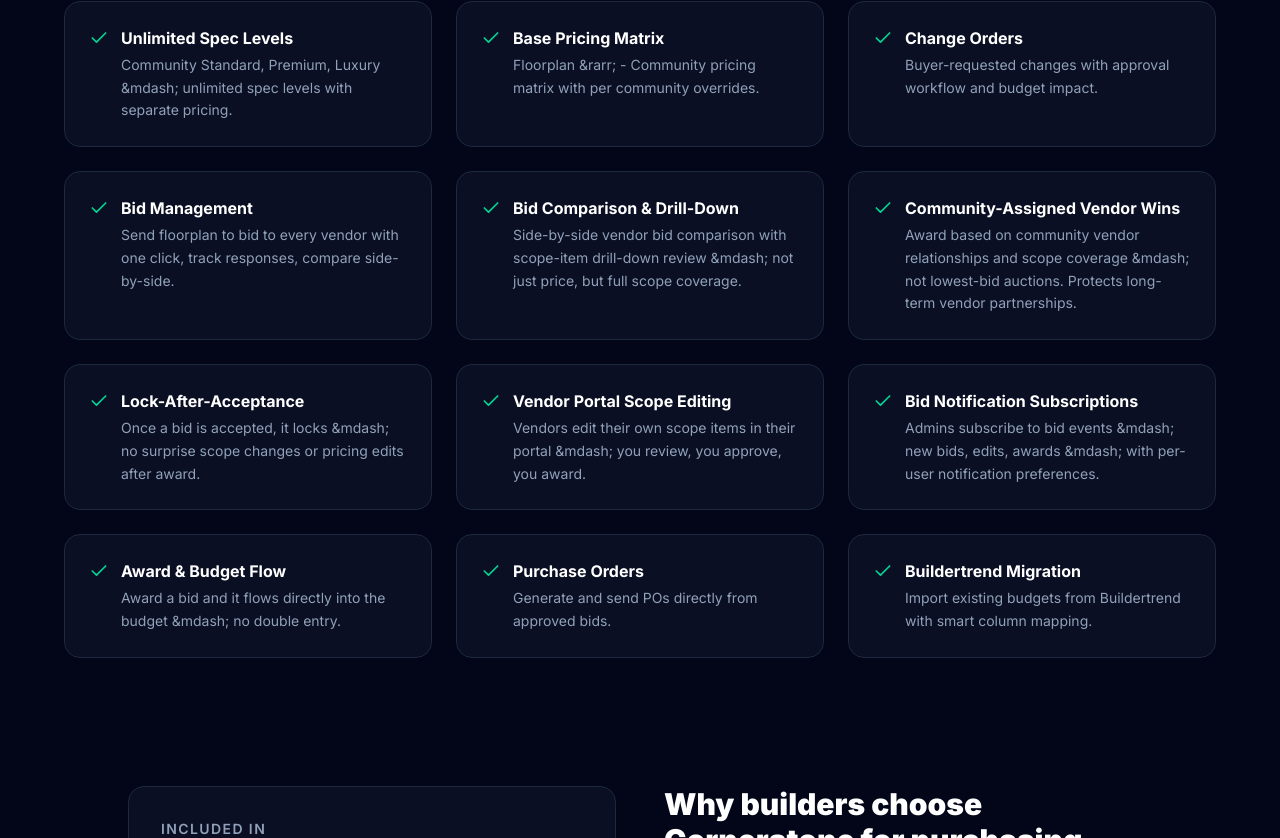
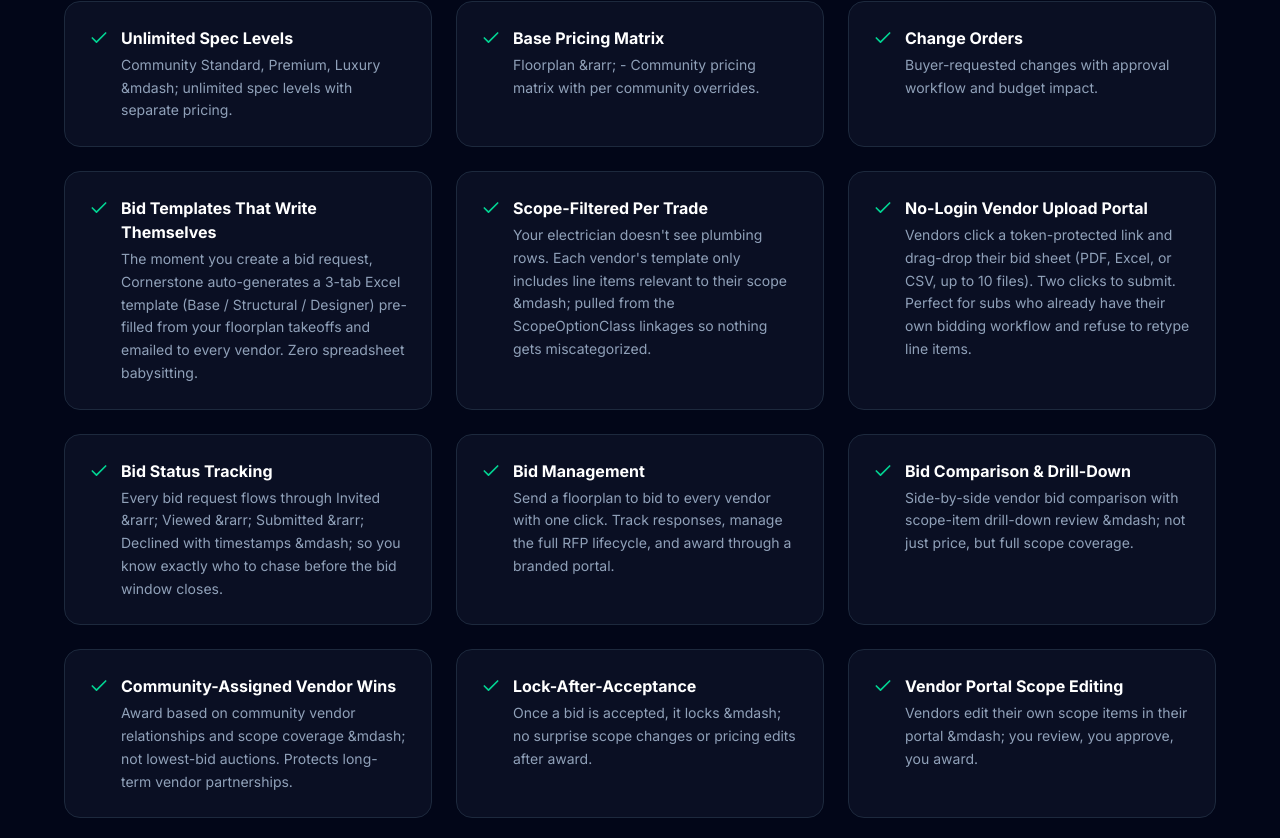
Before and after one commit to Scootermcgavin121/cornerstone-marketing-v2, a Next.js app: page /purchasing in a window 1280 px wide. Shown: the part 1302-2140 px from the top of the page. Built offline with nearby package versions, Linux system fonts and the light colour scheme.

Commit message:
feat(purchasing): highlight auto-generated bid templates, no-login vendor upload portal, scope filtering, status tracking, and data export

```diff
--- a/src/app/purchasing/page.tsx
+++ b/src/app/purchasing/page.tsx
@@ -5,7 +5,7 @@ import { FAQSection, type FAQItem } from "@/components/FAQSection";
 
 export const metadata = {
   title: "Home Builder Purchasing & Bid Management Software | Cornerstone PM",
-  description: "AI construction purchasing for home builders. Bid-to-PO automation, parts catalog, structural options pricing, and auto-budget generation built for production builders.",
+  description: "Auto-generated, scope-filtered bid templates. No-login vendor file-upload portal. Side-by-side bid comparison, lock-after-acceptance, parts catalog, auto-budget, POs, and full data export.",
 };
 
 const faqItems: FAQItem[] = [
@@ -42,6 +42,22 @@ const faqItems: FAQItem[] = [
     a: "Cornerstone PM's bid review uses a side-by-side comparison view with scope-item drill-down. You see every bid against every scope item simultaneously &mdash; not just total price, but full scope coverage so you can spot gaps, exclusions, or scope creep before awarding. Vendors edit their own scope items inside their vendor portal; you review and approve.",
   },
   {
+    q: "What's in the auto-generated bid template?",
+    a: "Three tabs: (1) Base &mdash; floorplan-location-scope rows for the vendor's trade with option pricing; (2) Structural &mdash; takeoff-driven structural options for that scope; (3) Designer &mdash; design center option classes the vendor is responsible for. Everything is scope-filtered &mdash; your electrician doesn't see plumbing rows. The template is auto-attached to the vendor invite email and downloadable from the portal.",
+  },
+  {
+    q: "How do vendors submit bids? Do they need a login?",
+    a: "No login, no training. Vendors get a token-protected URL when invited. They download the auto-generated, scope-filtered Excel template (Base / Structural / Designer tabs), fill in their numbers in their own workflow, then upload PDF/Excel/CSV files back to the portal &mdash; up to 10 files, 10 MB each. Two clicks to submit. Builders don't end up doing data entry on behalf of subs who hate logins.",
+  },
+  {
+    q: "How is bid status tracked?",
+    a: "Every bid request flows through Invited &rarr; Viewed &rarr; Submitted &rarr; Declined, with timestamps. You can see at a glance who opened the link, who's working on it, and who never showed up &mdash; so you know who to chase before the bid window closes.",
+  },
+  {
+    q: "Can I get my data out if I leave?",
+    a: "Yes. Settings > Backups lets you download a full org export (91 tables) as CSV or JSON anytime, with sensitive fields automatically excluded. Nightly auto-backups run with 7-day retention. Your data is always yours &mdash; no vendor lock-in, no exit fees.",
+  },
+  {
     q: "How do I lock a bid once it's accepted?",
     a: "Cornerstone PM uses a lock-after-acceptance flow. The moment you award a vendor bid, the scope items, pricing, and terms lock down &mdash; no surprise edits, no scope drift, no last-minute pricing changes. The locked bid feeds directly into the home's budget and PO pipeline.",
   },
@@ -72,7 +88,11 @@ const features = [
   { title: "Unlimited Spec Levels", desc: "Community Standard, Premium, Luxury &mdash; unlimited spec levels with separate pricing." },
   { title: "Base Pricing Matrix", desc: "Floorplan &rarr; -  Community pricing matrix with per community overrides." },
   { title: "Change Orders", desc: "Buyer-requested changes with approval workflow and budget impact." },
-  { title: "Bid Management", desc: "Send floorplan to bid to every vendor with one click, track responses, compare side-by-side." },
+  { title: "Bid Templates That Write Themselves", desc: "The moment you create a bid request, Cornerstone auto-generates a 3-tab Excel template (Base / Structural / Designer) pre-filled from your floorplan takeoffs and emailed to every vendor. Zero spreadsheet babysitting." },
+  { title: "Scope-Filtered Per Trade", desc: "Your electrician doesn't see plumbing rows. Each vendor's template only includes line items relevant to their scope &mdash; pulled from the ScopeOptionClass linkages so nothing gets miscategorized." },
+  { title: "No-Login Vendor Upload Portal", desc: "Vendors click a token-protected link and drag-drop their bid sheet (PDF, Excel, or CSV, up to 10 files). Two clicks to submit. Perfect for subs who already have their own bidding workflow and refuse to retype line items." },
+  { title: "Bid Status Tracking", desc: "Every bid request flows through Invited &rarr; Viewed &rarr; Submitted &rarr; Declined with timestamps &mdash; so you know exactly who to chase before the bid window closes." },
+  { title: "Bid Management", desc: "Send a floorplan to bid to every vendor with one click. Track responses, manage the full RFP lifecycle, and award through a branded portal." },
   { title: "Bid Comparison & Drill-Down", desc: "Side-by-side vendor bid comparison with scope-item drill-down review &mdash; not just price, but full scope coverage." },
   { title: "Community-Assigned Vendor Wins", desc: "Award based on community vendor relationships and scope coverage &mdash; not lowest-bid auctions. Protects long-term vendor partnerships." },
   { title: "Lock-After-Acceptance", desc: "Once a bid is accepted, it locks &mdash; no surprise scope changes or pricing edits after award." },
@@ -80,6 +100,7 @@ const features = [
   { title: "Bid Notification Subscriptions", desc: "Admins subscribe to bid events &mdash; new bids, edits, awards &mdash; with per-user notification preferences." },
   { title: "Award & Budget Flow", desc: "Award a bid and it flows directly into the budget &mdash; no double entry." },
   { title: "Purchase Orders", desc: "Generate and send POs directly from approved bids." },
+  { title: "Data Backup & Export", desc: "Your data is always yours. Download everything as CSV or JSON anytime &mdash; 91 tables, full record sets, sensitive fields excluded. Plus nightly auto-backups with 7-day retention. No vendor lock-in." },
   { title: "Buildertrend Migration", desc: "Import existing budgets from Buildertrend with smart column mapping." },
 ];
 
--- a/src/components/ModulesGrid.tsx
+++ b/src/components/ModulesGrid.tsx
@@ -16,7 +16,7 @@ const modules = [
   {
     icon: ShoppingCart,
     name: "Purchasing & Budgets",
-    desc: "Bid management, POs, auto-budget generation, design center integration.",
+    desc: "Auto-generated bid templates, no-login vendor portal, side-by-side bid comparison, POs, auto-budget.",
     href: "/purchasing",
     color: "text-emerald-400",
     bg: "bg-emerald-500/10",
```
